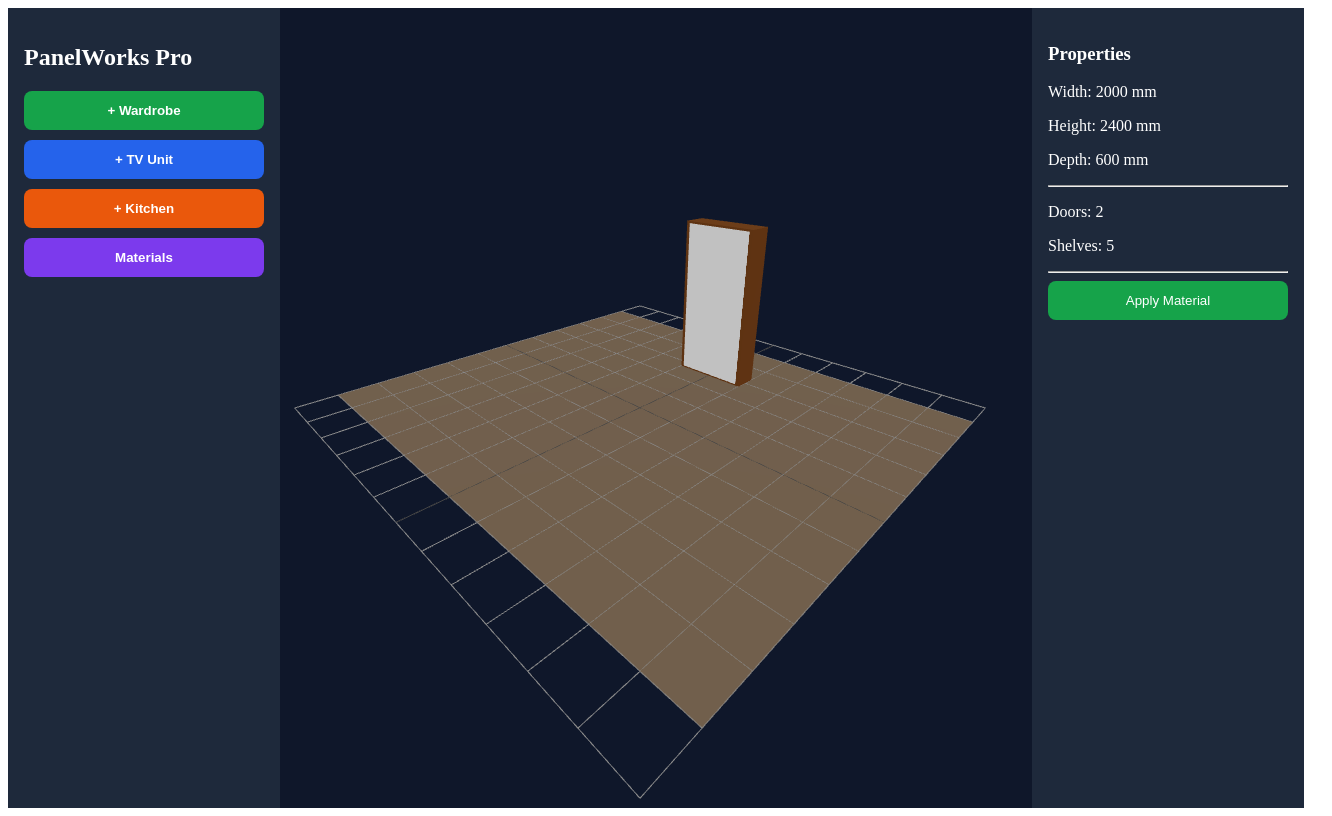
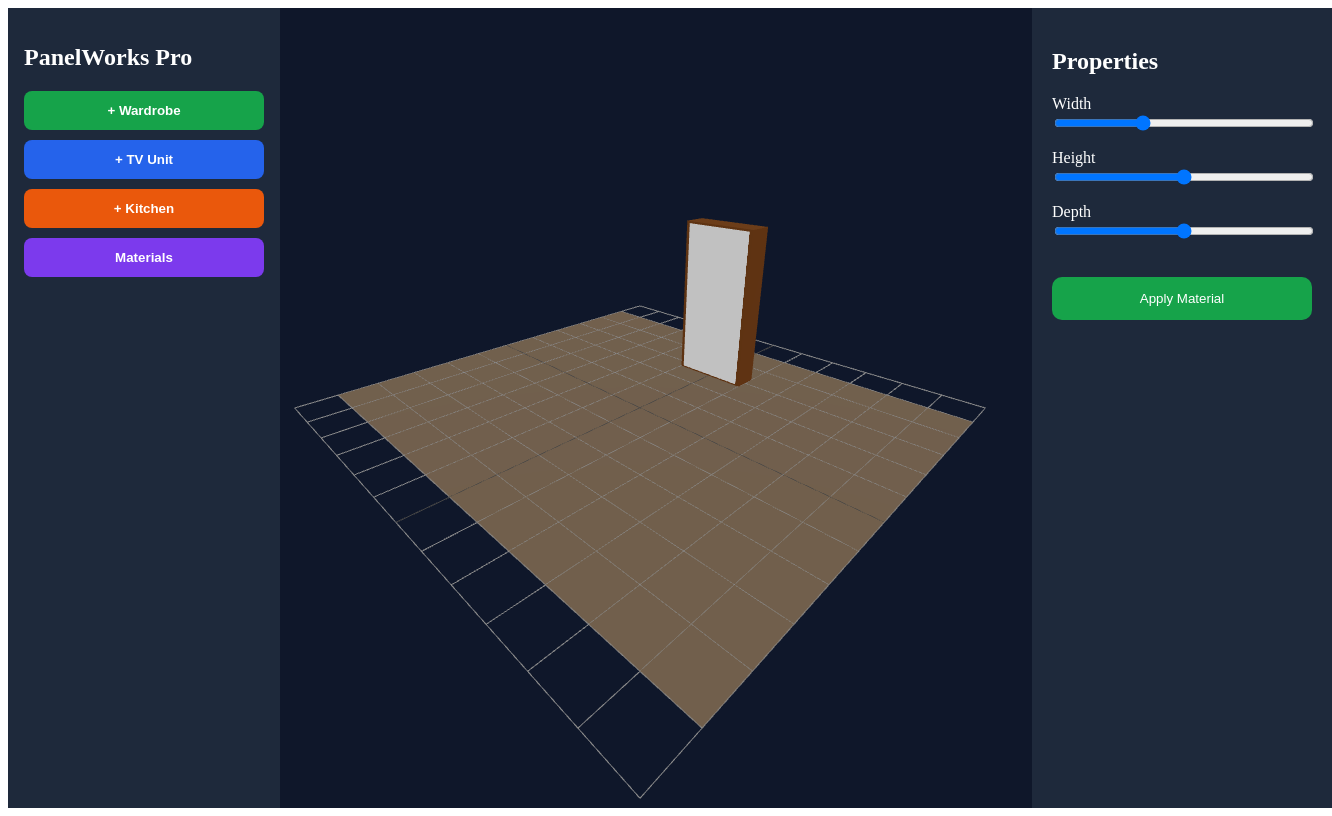
Before and after one commit to nikhilss370/PanelWorks-Pro, a React (Vite) app: page / in a window 1280 px wide. Both pictures are taken after a click on the button "Start Designing". Shown: the whole page, 1332 px wide, since content can reach past the window. Built offline with nearby package versions, Linux system fonts and the light colour scheme.

Commit message:
Update PropertiesPanel.jsx

```diff
--- a/src/ui/PropertiesPanel.jsx
+++ b/src/ui/PropertiesPanel.jsx
@@ -1,35 +1,47 @@
 
-export default function PropertiesPanel() {
-  return (
+export default function PropertiesPanel(){
+
+  const row={
+    marginBottom:"14px"
+  }
+
+  return(
     <div style={{
-      width:240,
+      width:260,
       background:"#1E293B",
       color:"white",
-      padding:16
+      padding:"20px"
     }}>
-      <h3>Properties</h3>
 
-      <p>Width: 2000 mm</p>
-      <p>Height: 2400 mm</p>
-      <p>Depth: 600 mm</p>
+      <h2>Properties</h2>
 
-      <hr/>
+      <div style={row}>
+        Width
+        <input type="range" min="1200" max="3600" defaultValue="2000" style={{width:"100%"}}/>
+      </div>
 
-      <p>Doors: 2</p>
-      <p>Shelves: 5</p>
+      <div style={row}>
+        Height
+        <input type="range" min="1800" max="3000" defaultValue="2400" style={{width:"100%"}}/>
+      </div>
 
-      <hr/>
+      <div style={row}>
+        Depth
+        <input type="range" min="300" max="900" defaultValue="600" style={{width:"100%"}}/>
+      </div>
 
       <button style={{
         width:"100%",
-        padding:"12px",
+        padding:"14px",
         background:"#16A34A",
+        color:"white",
         border:"none",
-        color:"white",
-        borderRadius:"8px"
+        borderRadius:"10px",
+        marginTop:"20px"
       }}>
         Apply Material
       </button>
+
     </div>
-  );
+  )
 }
```
